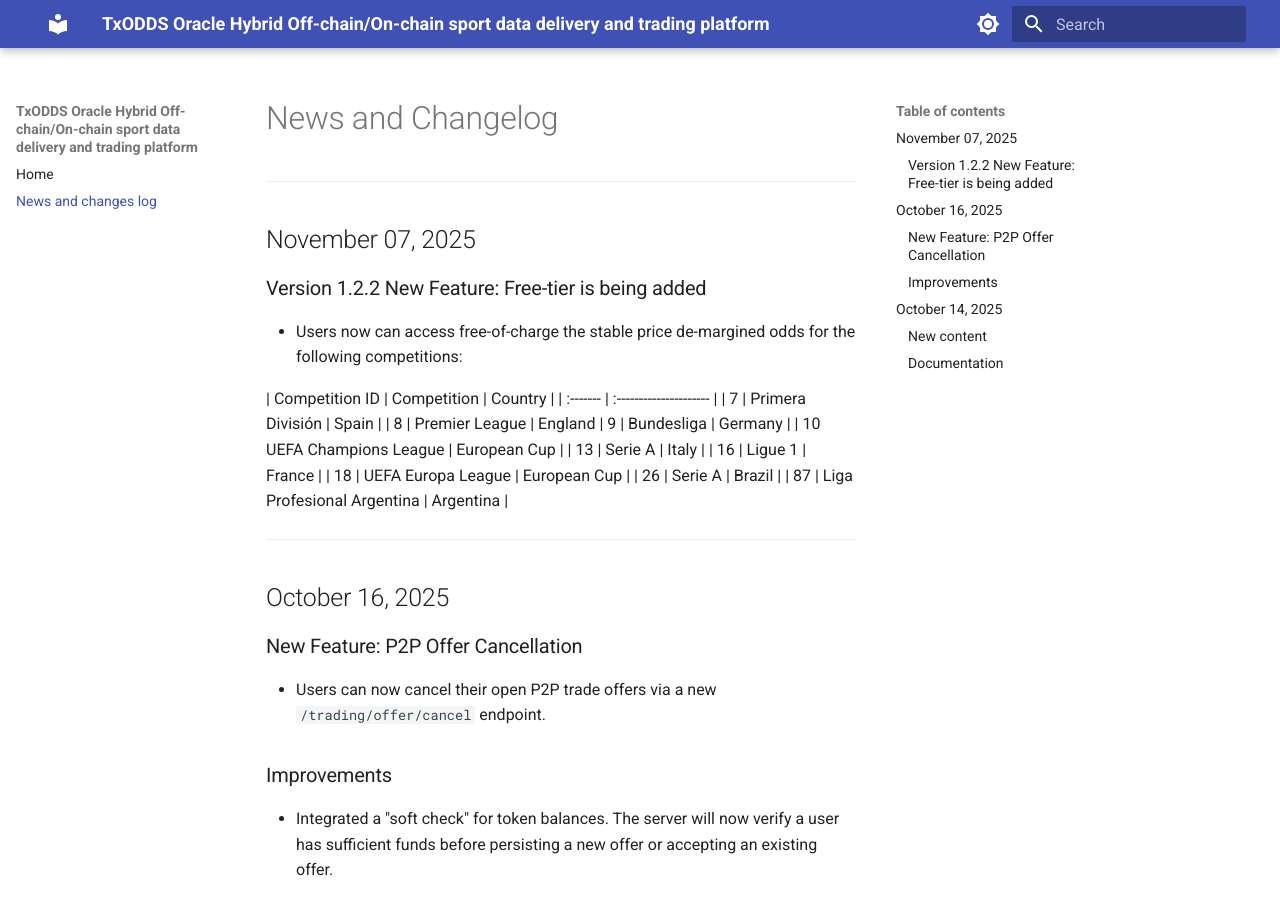
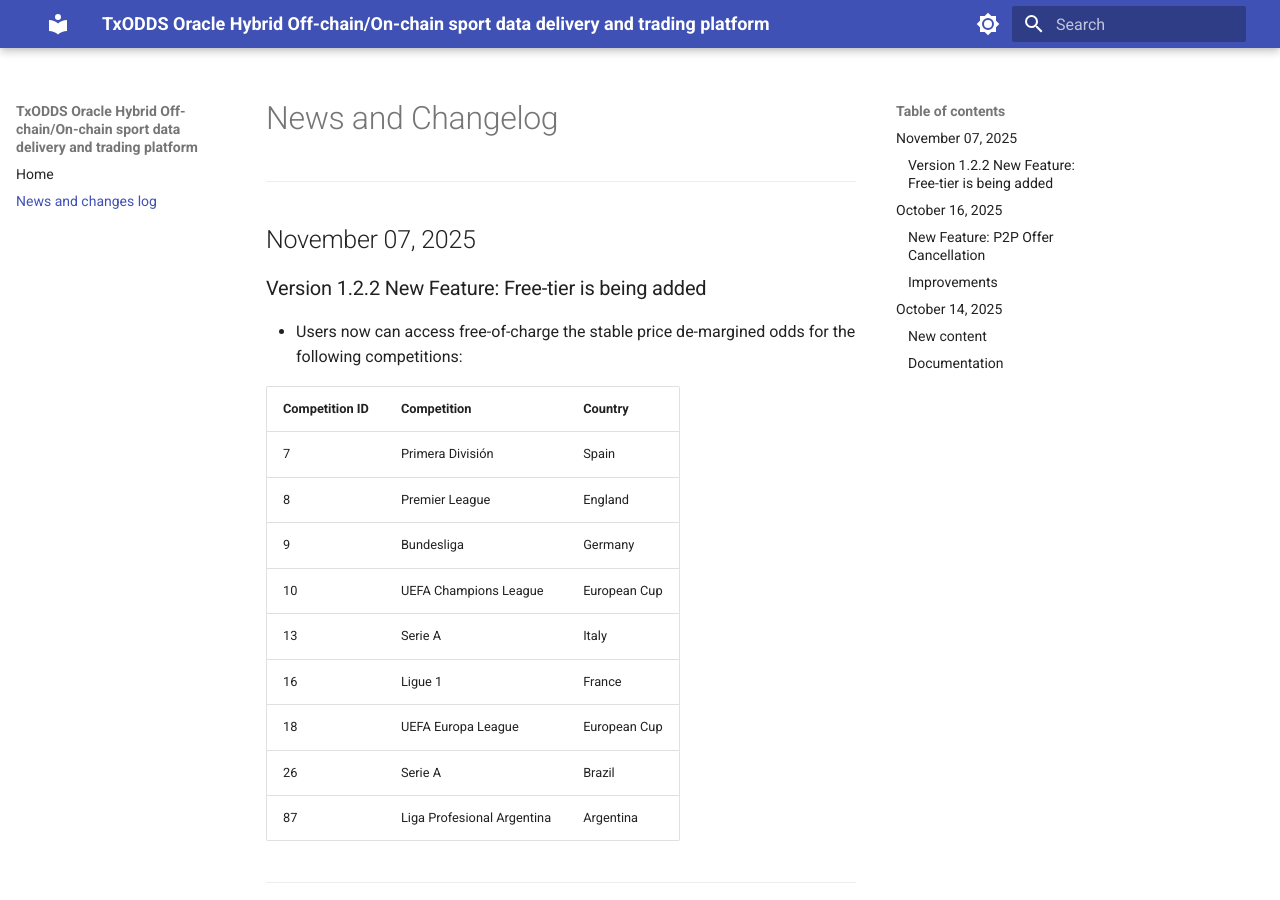
Before and after one commit to txodds/tx-on-chain, an MkDocs documentation site: the page built from docs/news.md, in a window 1280 px wide and 900 px high. Built offline with MkDocs 1.6.1 and Material for MkDocs 9.7.7, drawn with Linux system fonts in a browser that asks for light colours.

Commit message:
Fix the table

```diff
--- a/docs/news.md
+++ b/docs/news.md
@@ -9,11 +9,11 @@
 * Users now can access free-of-charge the stable price de-margined odds for the following competitions:
 
 | Competition ID       | Competition            | Country |
-| :------- | :--------------------- |
+| :------- | :--------------------- | :--- |
 | 7   | Primera División    | Spain |
 | 8 | Premier League     | England
 | 9   | Bundesliga   | Germany |
-| 10  UEFA Champions League    | European Cup |
+| 10  | UEFA Champions League    | European Cup |
 | 13   | Serie A        | Italy |
 | 16   | Ligue 1        | France |
 | 18   | UEFA Europa League        | European Cup |
```
Also changed, not shown: README.md (+2 -2 lines).
